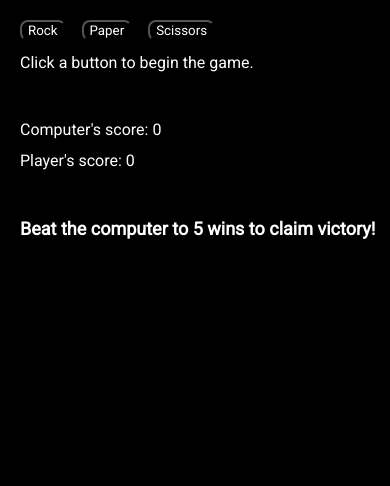
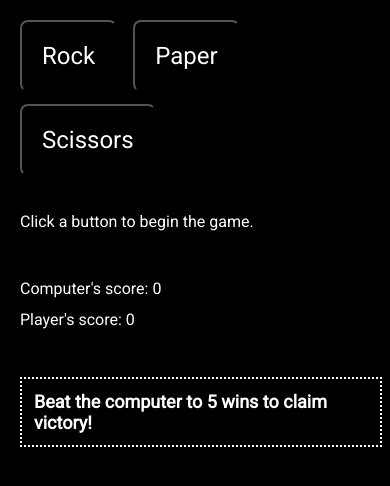
Before and after one commit to ngomez1/rock-paper-scissors, a plain HTML site: page index.html in a window 390 px wide. Drawn offline with Linux system fonts and the light colour scheme.

Commit message:
Added visual updates to improve mobile experience

```diff
--- a/styles.css
+++ b/styles.css
@@ -12,10 +12,15 @@
     font-size: large;
     margin-top: 48px;
     margin-left: 12px;
+    border-style: dotted;
+    border-color: white;
+    border-width: 2px;
+    width: fit-content;
+    padding: 12px;
 }
 
 .outcome {
-    margin-top: 12px;
+    margin-top: 36px;
     margin-left: 12px;
 }
 
@@ -29,6 +34,9 @@ button {
     margin-left: 12px;
     border-radius: 8px;
     transition:all .07s ease;
+    font-size: 24px;
+    padding: 20px;
+
 }
 
 .playerWins {
```
